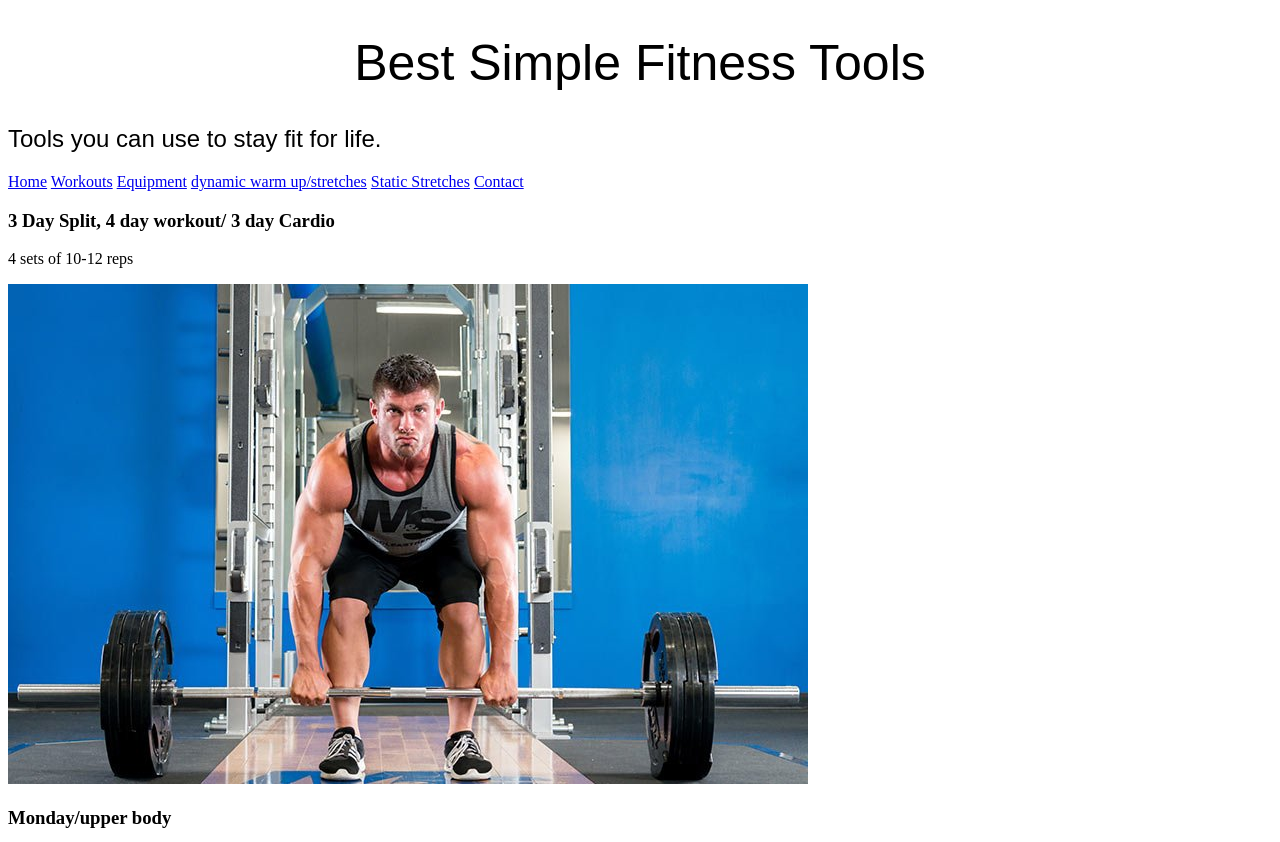
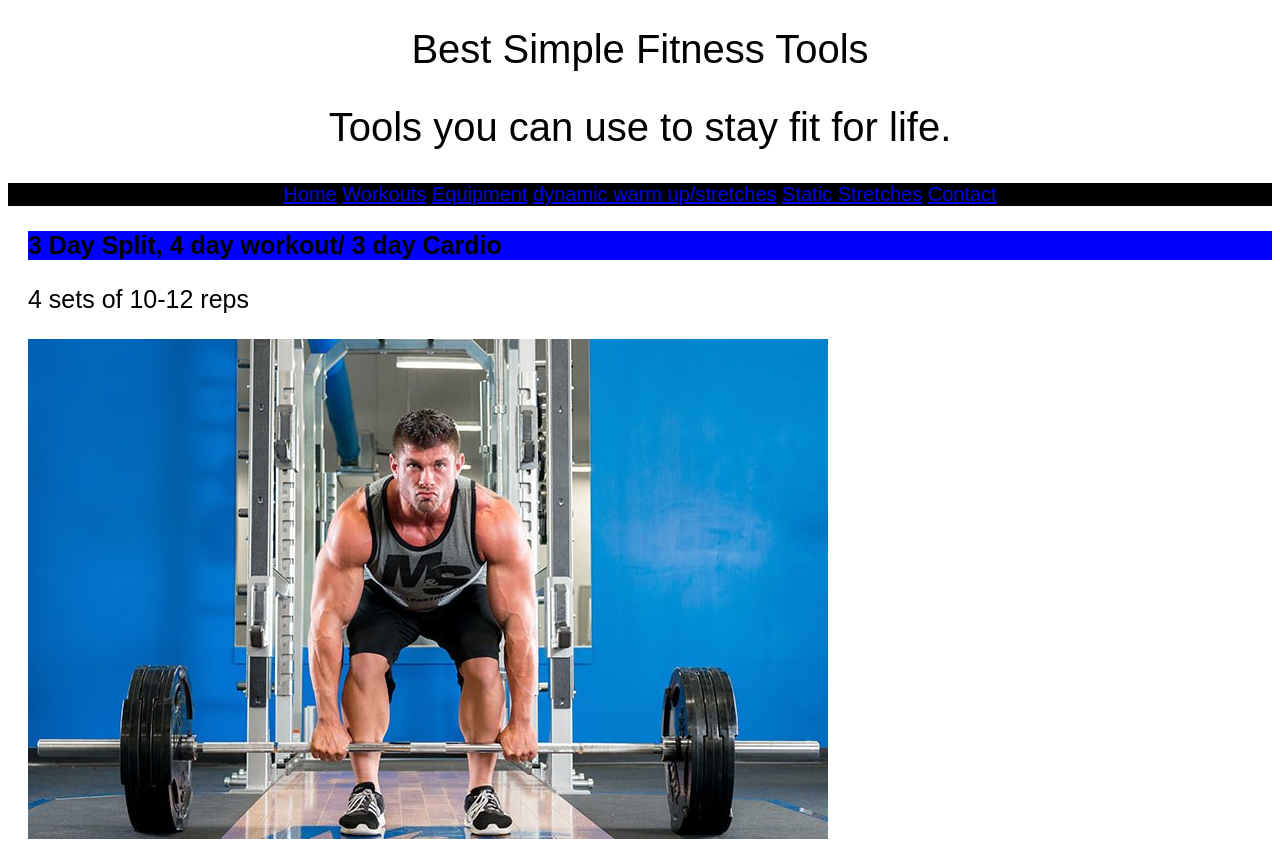
Before and after one commit to DonnellHightower/Hightower051593.github.io, a plain HTML site: page index.html in a window 1280 px wide. Shown: the top 842 px of the page. Drawn offline with Linux system fonts and the light colour scheme; files that its build step writes are made by us from their sources; files whose address does not match are found by name.

Commit message:
Add files via upload

```diff
--- a/style.css
+++ b/style.css
@@ -1,10 +1,36 @@
+body {
+	font-family: "copperplate", fantasy;
+}
 h1{
-   font-family: "copperplate", fantasy;
+   text-align: center;
    font-weight: normal;
-   font-size: 50px;
-   text-align: center;
+   font-size: 40px;
+
+
 }
 h2{
-	font-family: "copperplate", fantasy;
+	text-align: center;
 	font-weight: normal;
+	font-size: 40px;
 }
+h3{
+	background-color: blue;
+	margin-left: 20px;
+	font-size: 25px;
+}
+p {
+	margin-left: 20px;
+	font-size: 25px;
+}
+nav {
+	background-color: black;
+	text-align: center;
+	font-size: 20px;
+}
+ul {
+
+	font-size: 17px;
+}
+img {
+	margin-left: 20px;
+}
```
